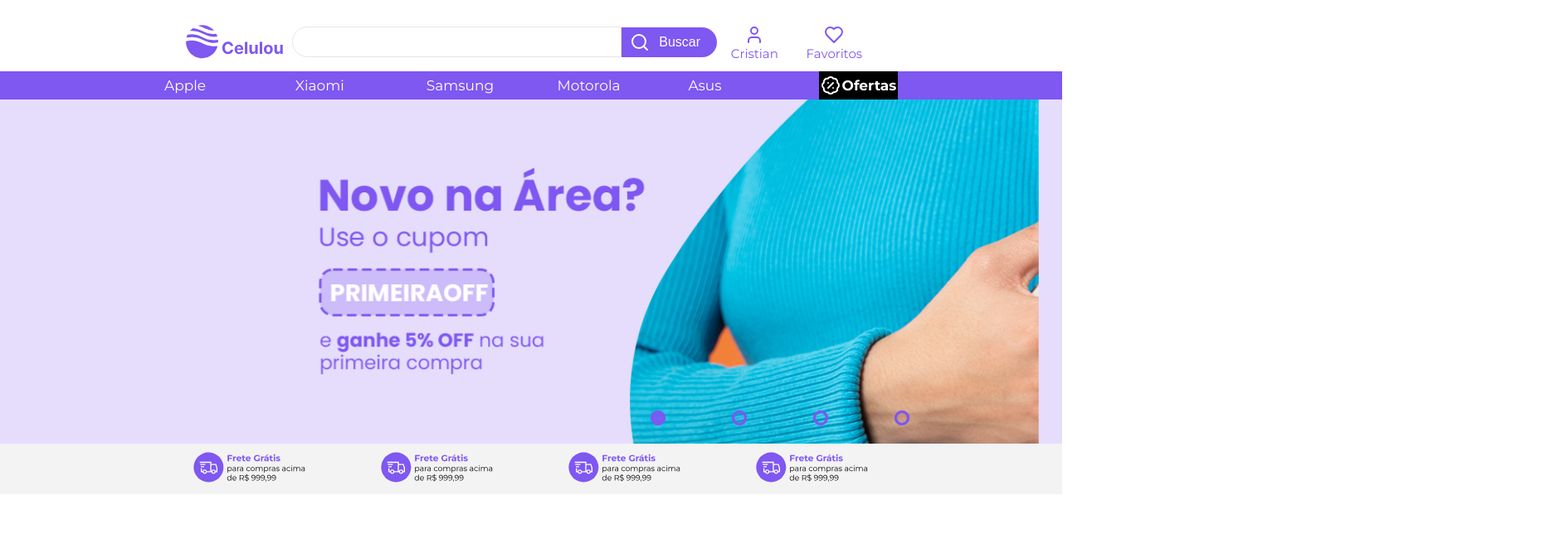
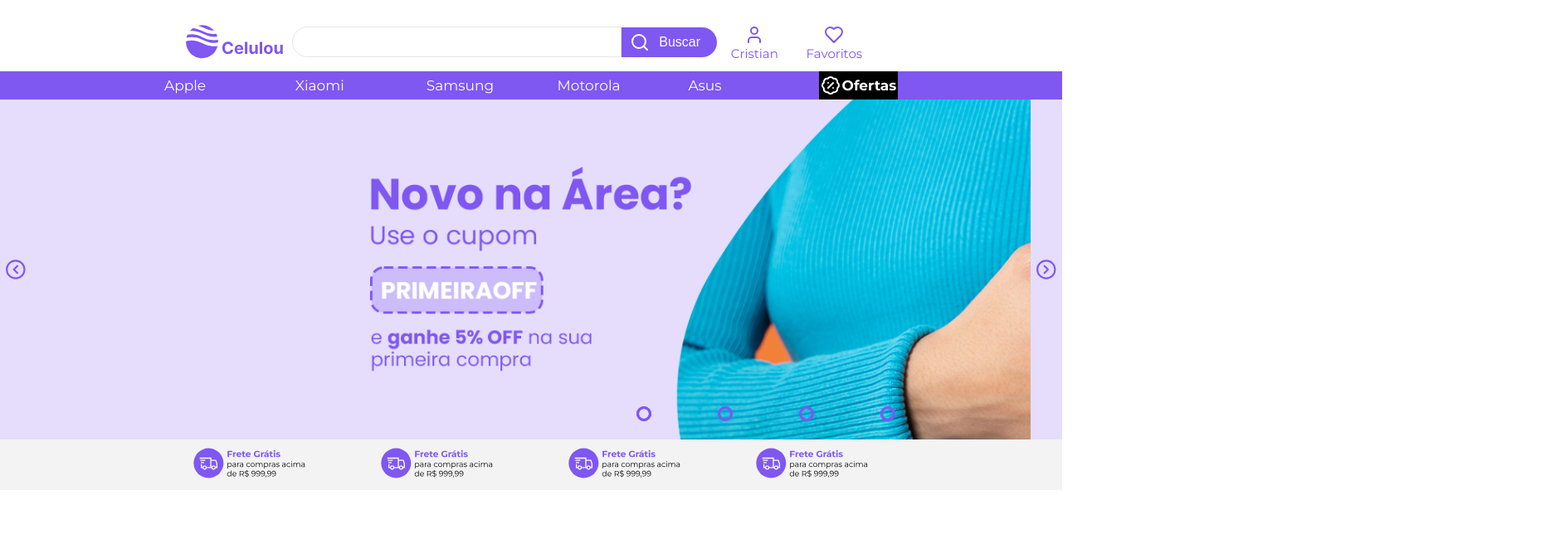
Before and after one commit to zCristian/store, a Vue app: page /#/ in a window 1280 px wide. Shown: the top 644 px of the page at 83% size, 1880 px wide, since content can reach past the window. Built offline with nearby package versions, Linux system fonts and the light colour scheme; a web font is replaced by a local one.

Commit message:
Carousel Update

```diff
--- a/src/components/BaseCarousel.vue
+++ b/src/components/BaseCarousel.vue
@@ -1,11 +1,10 @@
   <template>
+<div class="content">
+    <button class="left-arrow"><CircleChevronLeft class="larrowicon"/></button>
         <div class="slider">
             <div class="slides">
 
-            <input type="radio" name="radio-btn" id="radio1">
-            <input type="radio" name="radio-btn" id="radio2">
-            <input type="radio" name="radio-btn" id="radio3">
-            <input type="radio" name="radio-btn" id="radio4">
+
 
 
                 <div class="slide first">
@@ -27,6 +26,8 @@
                     <div class="auto-btn3"></div>
                     <div class="auto-btn4"></div>
                 </div>
+
+
             </div>
 
 
@@ -37,11 +38,14 @@
                 <label for="radio4" class="manual-btn"></label>
             </div>
         </div>
+    <button class="right-arrow"><CircleChevronRight class="rarrowicon"/></button>
+</div>
 </template>
 
 <script setup>
-import {onMounted,ref} from 'vue'
-onMounted(()=>{
+import { CircleChevronRight, CircleChevronLeft } from 'lucide-vue-next';
+//import {onMounted,ref} from 'vue'
+/*onMounted(()=>{
     let count =ref(1);
     document.getElementById("radio1").checked = true;
 
@@ -58,24 +62,60 @@ onMounted(()=>{
 
     }
 })
-
+*/
 
 </script>
 
 <style scoped>
+.content{
+    display: flex;
+    width: 100%;
+    background-color: #E6DDFC;
+    justify-content: space-around;
+    height: 410px;
+
+}
 .slider{
+    flex-basis: 97%;
     margin:0 auto;
-    width:  1880px;
-    height: 415px;
+    width:  1770px;
+    height: 410px;
     overflow: hidden;
+    background-color: #E6DDFC;
+}
+.homesvg{
+    height: 410px;
+    background-color: #E6DDFC;
   }
 
 .slides{
     width: 400%;
-    height: 415px;
+    height: 410px;
     display: flex;
 }
-
+.left-arrow,.right-arrow{
+    display: flex;
+    align-items: center;
+    margin: 0px;
+    color: #7f57f1;
+    border: none;
+    background-color: #E6DDFC;
+    flex-basis: 3%;
+    width: 32px;
+    cursor: pointer;
+}
+.larrowicon,.rarrowicon{
+    height: 30px;
+    width: 30px;
+}
+.larrowicon:hover{
+    height: 32px;
+    width: 32px;
+}
+.rarrowicon:hover{
+    height: 32px;
+    width: 32px;
+}
 .slides input{
     display: none;
 }
@@ -85,14 +125,11 @@ onMounted(()=>{
     position: relative;
     transition: 2s;
 }
-.slide img{
-    width: 1880px;
-    height: 415px;
-}
+
 
 .manual-navigation{
     position: absolute;
-    width: 1880px;
+    width: 1770px;
     margin-top: -40px;
     display: flex;
     justify-content: center;
@@ -110,9 +147,7 @@ onMounted(()=>{
     margin-right: 80px;
 }
 
-.manual-btn:hover{
-    background-color: #7f57f1;
-}
+
 #radio1:checked ~ .first{
     margin-left: 0;
 }
@@ -139,8 +174,8 @@ onMounted(()=>{
 
 .navigation-auto{
     position: absolute;
-    width: 1880px;
-    margin-top: 375px;
+    width: 1770px;
+    margin-top: 370px;
     display: flex;
     justify-content: center;
 }
@@ -149,18 +184,7 @@ onMounted(()=>{
     margin-right: 80px;
 }
 
-#radio1:checked ~ .navigation-auto .auto-btn1{
-    background-color: #7f57f1;
-}
-#radio2:checked ~ .navigation-auto .auto-btn2{
-    background-color: #7f57f1;
-}
-#radio3:checked ~ .navigation-auto .auto-btn3{
-    background-color: #7f57f1;
-}
-#radio4:checked ~ .navigation-auto .auto-btn4{
-    background-color: #7f57f1;
-}
+
 
 
 </style>
--- a/src/views/HomeView.vue
+++ b/src/views/HomeView.vue
@@ -44,11 +44,6 @@ import BaseCarousel from '@/components/BaseCarousel.vue';
     flex-wrap: wrap;
     justify-content: center;
   }
-  .slider,.homesvg{
-    height: 415px;
-    width: 100%;
-    background-color: #E6DDFC;
-  }
 
   .fretebanner,.fretesvg{
     background-color: #F3F3F3;
@@ -64,9 +59,7 @@ import BaseCarousel from '@/components/BaseCarousel.vue';
   .fretesvg{
     width: 100%;
   }
-  .homesvg{
-    width: 100%;
-  }
+
   .pricerange{
     display: flex;
     align-items: center;
```
Lines whose indentation alone changed are shown as unchanged.
